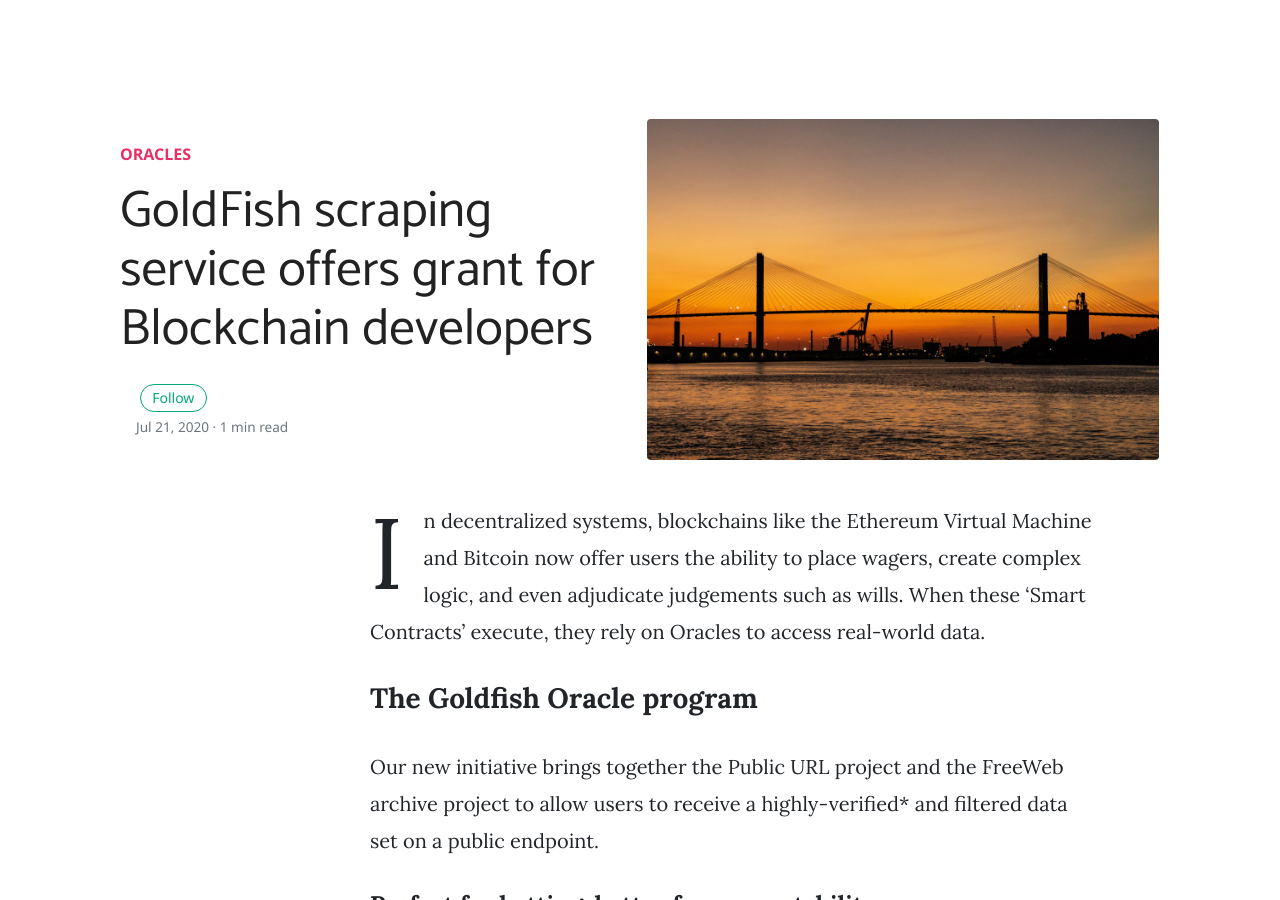
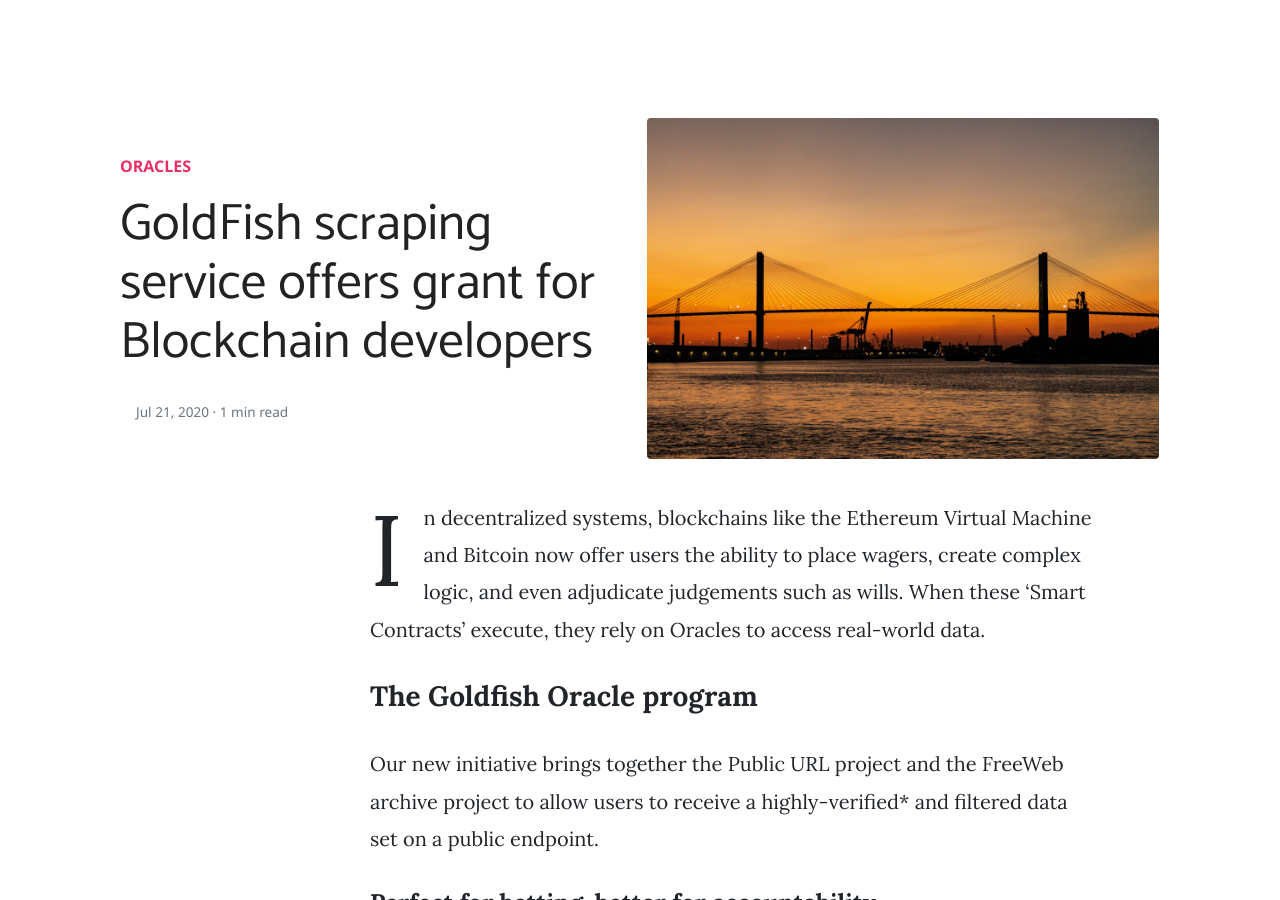
Before and after one commit to tykoii/blog, a Jekyll site: the page built from _posts/2020-07-21-could-blockchain-oracle.markdown, in a window 1280 px wide and 900 px high. Built offline with Jekyll 4.4.1, drawn with Linux system fonts in a browser that asks for light colours; nearby versions of some CDN libraries; comment, search, counter and statistics services are not loaded.

Commit message:
remove follow button

```diff
--- a/_layouts/post.html
+++ b/_layouts/post.html
@@ -19,7 +19,10 @@
                         {% if author.avatar %}
                         <img class="rounded-circle" src="{{site.baseurl}}/{{author.avatar}}" alt="{{author.name}}" width="70"/>
                         {% endif %}
-						<small class="ml-3"> {{ author.name }} <span><a target="_blank" href="{{ author.twitter }}" class="btn btn-outline-success btn-sm btn-round ml-1">Follow</a></span>
+						<small class="ml-3"> {{ author.name }}
+						<!-- <span>
+							<a target="_blank" href="{{ author.twitter }}" class="btn btn-outline-success btn-sm btn-round ml-1">Follow</a>
+						</span> -->
                             <span class="text-muted d-block mt-1">{{ page.date | date: '%b %d, %Y' }} · {% include meta-read-time.html %}</span>
 						</small>
 					</div>
```
